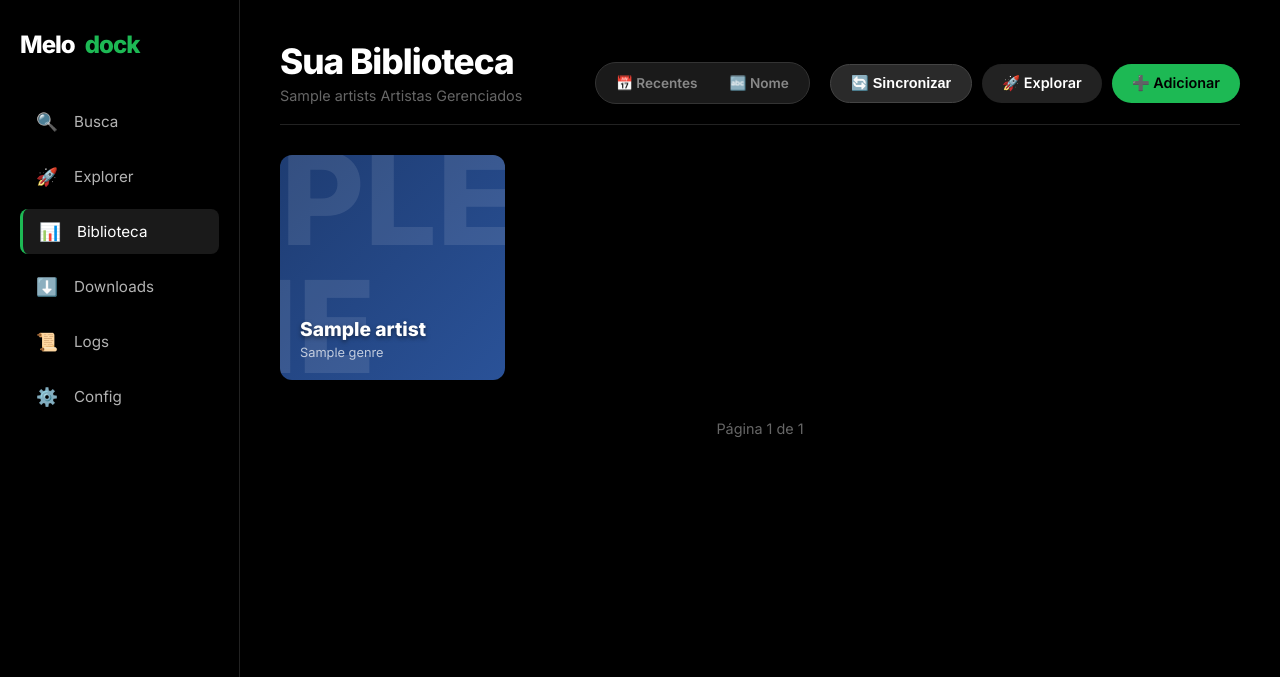
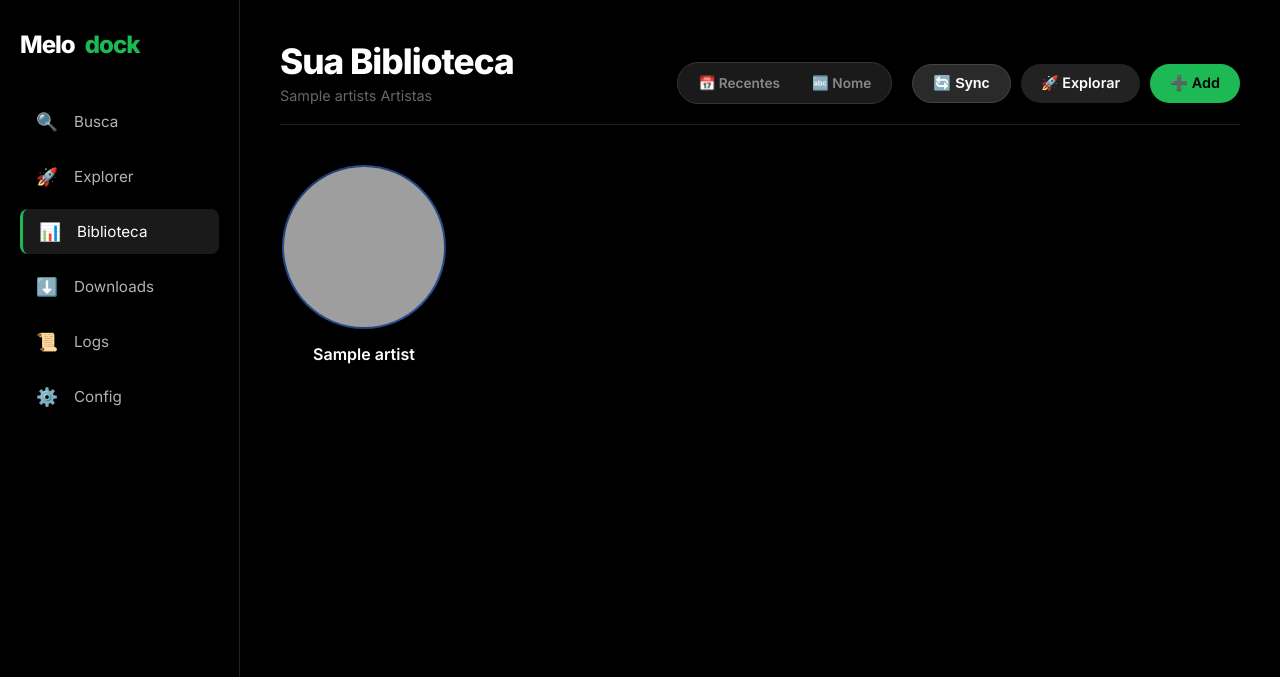
Before and after one commit to desilascarvalho/melodock, a Flask app: template app/templates/dashboard.html in a window 1280 px wide. Shown: the top 677 px of the page. Run offline with Flask 3, Linux system fonts and the light colour scheme; the template is opened without the code that fills it: most values are stand-ins (such as "Sample title", 1, 10 or a date in 2020); parts of the project's set-up code (start-up, migrations or seed data) failed here and were passed over; grey boxes are pictures that could not be loaded.

Commit message:
v5.2.8: Nova UI Circular, Correção de Imagens e Ajustes para Plex

```diff
--- a/app/templates/dashboard.html
+++ b/app/templates/dashboard.html
@@ -2,143 +2,132 @@
 {% block content %}
 
 <style>
-    /* Cabeçalho da Página */
-    .page-header {
-        display: flex;
-        justify-content: space-between;
-        align-items: flex-end;
-        margin-bottom: 30px;
-        padding-bottom: 20px;
-        border-bottom: 1px solid #222;
-        flex-wrap: wrap;
-        gap: 20px;
-    }
-
+    /* Cabeçalho */
+    .page-header { display: flex; justify-content: space-between; align-items: flex-end; margin-bottom: 40px; padding-bottom: 20px; border-bottom: 1px solid #222; flex-wrap: wrap; gap: 20px; }
     .page-title h1 { margin: 0; font-size: 2.2rem; letter-spacing: -1px; }
     .page-title p { color: #666; margin: 5px 0 0 0; font-size: 0.9rem; }
 
-    /* Área de Controles (Filtros e Botões) */
+    /* Controles */
     .controls-wrapper { display: flex; align-items: center; gap: 20px; }
-
-    /* Grupo de Filtros (Ordenação) */
-    .filter-group {
-        display: flex; background: #1a1a1a; padding: 4px;
-        border-radius: 50px; border: 1px solid #333;
-    }
-
-    .btn-filter {
-        padding: 8px 16px; border-radius: 50px; text-decoration: none;
-        font-size: 0.85rem; font-weight: 600; color: #888;
-        transition: 0.2s; display: flex; align-items: center; gap: 5px;
-    }
+    .filter-group { display: flex; background: #1a1a1a; padding: 4px; border-radius: 50px; border: 1px solid #333; }
+    .btn-filter { padding: 8px 16px; border-radius: 50px; text-decoration: none; font-size: 0.85rem; font-weight: 600; color: #888; transition: 0.2s; display: flex; align-items: center; gap: 5px; }
     .btn-filter:hover { color: white; }
-    .btn-filter.active { background: #333; color: white; box-shadow: 0 2px 5px rgba(0,0,0,0.2); }
+    .btn-filter.active { background: #333; color: white; }
     .arrow { font-size: 0.7rem; margin-left: 2px; }
 
-    /* Botões de Ação */
     .actions { display: flex; gap: 10px; }
-    .btn-action {
-        background: #222; color: white; border: none;
-        padding: 10px 20px; border-radius: 50px;
-        text-decoration: none; font-weight: 600; font-size: 0.9rem;
-        transition: 0.2s; cursor: pointer;
-        display: inline-flex; align-items: center; justify-content: center;
-    }
+    .btn-action { background: #222; color: white; border: none; padding: 10px 20px; border-radius: 50px; text-decoration: none; font-weight: 600; font-size: 0.9rem; transition: 0.2s; cursor: pointer; display: inline-flex; align-items: center; justify-content: center; }
     .btn-action:hover:not(:disabled) { background: #333; }
     .btn-action:disabled { opacity: 0.6; cursor: not-allowed; }
-
     .btn-primary { background: #1db954; color: black; }
     .btn-primary:hover { background: #1ed760; transform: scale(1.05); }
-
     .btn-sync { background: #2a2a2a; border: 1px solid #444; }
     .btn-sync:hover { border-color: #666; }
 
-    /* GRID DE ARTISTAS */
+    /* GRID CIRCULAR */
     .artist-grid {
         display: grid;
-        grid-template-columns: repeat(auto-fill, minmax(200px, 1fr));
-        gap: 20px;
+        grid-template-columns: repeat(auto-fill, minmax(160px, 1fr));
+        gap: 30px;
+        justify-items: center;
     }
 
-    .artist-card {
-        aspect-ratio: 1 / 1;
-        border-radius: 12px;
+    .artist-wrapper {
+        display: flex;
+        flex-direction: column;
+        align-items: center;
+        text-align: center;
+        width: 100%;
+        position: relative;
+    }
+
+    /* O Card agora é o Círculo */
+    .artist-circle {
+        width: 160px;
+        height: 160px;
+        border-radius: 50%;
         position: relative;
         overflow: hidden;
-        display: flex;
-        flex-direction: column;
-        justify-content: flex-end;
-        padding: 20px;
-        text-decoration: none;
+        margin-bottom: 15px;
+        background-color: #1a1a1a;
+        box-shadow: 0 5px 15px rgba(0,0,0,0.3);
         transition: transform 0.2s, box-shadow 0.2s;
-        background-color: #1a1a1a;
+        border: 2px solid transparent;
     }
 
-    .artist-card:hover {
-        transform: translateY(-5px);
-        box-shadow: 0 10px 20px rgba(0,0,0,0.3);
-        z-index: 2;
+    .artist-wrapper:hover .artist-circle {
+        transform: scale(1.05);
+        box-shadow: 0 10px 25px rgba(0,0,0,0.5);
+        border-color: #333;
     }
 
-    /* Link Invisível sobre o card */
-    .card-link-overlay {
-        position: absolute; top: 0; left: 0; width: 100%; height: 100%; z-index: 5;
+    /* Imagem do Artista */
+    .artist-img {
+        width: 100%;
+        height: 100%;
+        object-fit: cover;
+        display: block;
     }
 
-    /* Botão de Excluir (Mini) */
+    /* Overlay clicável invisível */
+    .card-link-overlay {
+        position: absolute; top: 0; left: 0; width: 100%; height: 100%; z-index: 10;
+    }
+
+    /* Fallback (Letra) se não tiver imagem */
+    .fallback-letter {
+        width: 100%; height: 100%;
+        display: flex; align-items: center; justify-content: center;
+        font-size: 4rem; font-weight: 800; color: rgba(255,255,255,0.3);
+    }
+
+    /* Botão de Excluir (Posicionado no canto do círculo) */
     .delete-form {
-        position: absolute; top: 10px; right: 10px; z-index: 20;
+        position: absolute; top: 0; right: 0; z-index: 20;
         opacity: 0; transition: opacity 0.2s;
     }
-    .artist-card:hover .delete-form { opacity: 1; }
+    .artist-wrapper:hover .delete-form { opacity: 1; }
 
     .btn-delete-mini {
         width: 28px; height: 28px; border-radius: 50%; border: none;
-        background: rgba(0,0,0,0.5); color: white; cursor: pointer;
+        background: #ff5252; color: white; cursor: pointer;
         display: flex; align-items: center; justify-content: center;
-        backdrop-filter: blur(4px); font-size: 14px; transition: 0.2s;
-    }
-    .btn-delete-mini:hover { background: #ff5252; transform: scale(1.1); }
-
-    /* Marca d'água (Letra) */
-    .watermark {
-        position: absolute; top: -20px; right: -10px;
-        font-size: 8rem; font-weight: 900; opacity: 0.1;
-        color: white; pointer-events: none; line-height: 1;
+        font-size: 14px; box-shadow: 0 2px 5px rgba(0,0,0,0.3);
     }
 
-    /* Texto do Artista */
+    /* Texto abaixo do círculo */
     .artist-name {
-        font-size: 1.2rem; font-weight: 700; color: white; margin: 0;
-        z-index: 10; text-shadow: 0 2px 4px rgba(0,0,0,0.5); line-height: 1.1;
-        pointer-events: none;
-    }
-
-    .artist-genre {
-        font-size: 0.8rem; color: rgba(255,255,255,0.7);
-        margin-top: 5px; z-index: 10; pointer-events: none;
+        font-size: 1rem;
+        font-weight: 600;
+        color: white;
+        margin: 0;
+        white-space: nowrap;
+        overflow: hidden;
+        text-overflow: ellipsis;
+        max-width: 100%;
+        z-index: 5;
     }
 
     /* Pílula de Status */
     .status-dot {
-        position: absolute; top: 15px; left: 15px; width: 10px; height: 10px;
-        border-radius: 50%; box-shadow: 0 0 5px rgba(0,0,0,0.5); z-index: 10;
+        position: absolute; bottom: 10px; right: 10px; width: 12px; height: 12px;
+        border-radius: 50%; border: 2px solid #121212; z-index: 15;
     }
     .status-ok { background-color: #1db954; }
     .status-sync { background-color: #2196f3; animation: pulse 1s infinite; }
     .status-err { background-color: #ff5252; }
 
-    @keyframes pulse { 0% { opacity: 1; } 50% { opacity: 0.5; } 100% { opacity: 1; } }
+    @keyframes pulse { 0% { transform: scale(0.9); } 50% { transform: scale(1.2); } 100% { transform: scale(0.9); } }
 
-    /* Gradientes */
-    .grad-0 { background: linear-gradient(135deg, #1e3c72 0%, #2a5298 100%); }
-    .grad-1 { background: linear-gradient(135deg, #833ab4 0%, #fd1d1d 100%); }
-    .grad-2 { background: linear-gradient(135deg, #11998e 0%, #38ef7d 100%); }
-    .grad-3 { background: linear-gradient(135deg, #ff9966 0%, #ff5e62 100%); }
-    .grad-4 { background: linear-gradient(135deg, #4b6cb7 0%, #182848 100%); }
-    .grad-5 { background: linear-gradient(135deg, #cb2d3e 0%, #ef473a 100%); }
-    .grad-6 { background: linear-gradient(135deg, #34e89e 0%, #0f3443 100%); }
-    .grad-7 { background: linear-gradient(135deg, #200122 0%, #6f0000 100%); }
+    /* Gradientes de Fallback */
+    .grad-0 { background: linear-gradient(135deg, #1e3c72, #2a5298); }
+    .grad-1 { background: linear-gradient(135deg, #833ab4, #fd1d1d); }
+    .grad-2 { background: linear-gradient(135deg, #11998e, #38ef7d); }
+    .grad-3 { background: linear-gradient(135deg, #ff9966, #ff5e62); }
+    .grad-4 { background: linear-gradient(135deg, #4b6cb7, #182848); }
+    .grad-5 { background: linear-gradient(135deg, #cb2d3e, #ef473a); }
+    .grad-6 { background: linear-gradient(135deg, #34e89e, #0f3443); }
+    .grad-7 { background: linear-gradient(135deg, #200122, #6f0000); }
 
     /* Paginação */
     .pagination { display: flex; justify-content: center; gap: 15px; margin-top: 40px; align-items: center; }
@@ -148,7 +137,7 @@
 <div class="page-header">
     <div class="page-title">
         <h1>Sua Biblioteca</h1>
-        <p>{{ stats.artists }} Artistas Gerenciados</p>
+        <p>{{ stats.artists }} Artistas</p>
     </div>
 
     <div class="controls-wrapper">
@@ -157,89 +146,76 @@
                class="btn-filter {% if 'date' in current_sort %}active{% endif %}">
                📅 Recentes
                {% if current_sort == 'date_desc' %}<span class="arrow">⬇</span>
-               {% elif current_sort == 'date_asc' %}<span class="arrow">⬆</span>
-               {% endif %}
+               {% elif current_sort == 'date_asc' %}<span class="arrow">⬆</span>{% endif %}
             </a>
-
             <a href="?sort={{ 'name_desc' if current_sort == 'name_asc' else 'name_asc' }}"
                class="btn-filter {% if 'name' in current_sort %}active{% endif %}">
                🔤 Nome
                {% if current_sort == 'name_asc' %}<span class="arrow">⬇</span>
-               {% elif current_sort == 'name_desc' %}<span class="arrow">⬆</span>
-               {% endif %}
+               {% elif current_sort == 'name_desc' %}<span class="arrow">⬆</span>{% endif %}
             </a>
         </div>
 
         <div class="actions">
-            <button onclick="syncLibrary()" class="btn-action btn-sync">
-                🔄 Sincronizar
-            </button>
+            <button onclick="syncLibrary()" class="btn-action btn-sync">🔄 Sync</button>
             <a href="/explorer" class="btn-action">🚀 Explorar</a>
-            <a href="/" class="btn-action btn-primary">➕ Adicionar</a>
+            <a href="/" class="btn-action btn-primary">➕ Add</a>
         </div>
     </div>
 </div>
 
 <div class="artist-grid">
     {% for artist in artists_list %}
-        <div class="artist-card grad-{{ loop.index0 % 8 }}">
-
+        <div class="artist-wrapper">
             <a href="/artist/{{ artist.name }}" class="card-link-overlay"></a>
 
-            {% if artist.visual_status == 'syncing' %}
-                <div class="status-dot status-sync" title="Baixando/Sincronizando"></div>
-            {% elif artist.visual_status == 'error' %}
-                <div class="status-dot status-err" title="Erro no download"></div>
-            {% endif %}
+            <div class="artist-circle grad-{{ loop.index0 % 8 }}">
+                <img src="/artist_image/{{ artist.name }}" class="artist-img"
+                     onerror="this.style.display='none'; this.nextElementSibling.style.display='flex';">
 
-            <form action="/delete_artist" method="POST" class="delete-form" onsubmit="return confirm('Tem certeza que deseja excluir {{ artist.name }}?');">
-                <input type="hidden" name="artist_name" value="{{ artist.name }}">
-                <button type="submit" class="btn-delete-mini" title="Excluir Artista">✕</button>
-            </form>
+                <div class="fallback-letter" style="display: none;">
+                    {{ artist.name[0] | upper }}
+                </div>
 
-            <span class="watermark">{{ artist.name[0] | upper }}</span>
+                {% if artist.visual_status == 'syncing' %}
+                    <div class="status-dot status-sync" title="Sincronizando"></div>
+                {% elif artist.visual_status == 'error' %}
+                    <div class="status-dot status-err" title="Erro"></div>
+                {% endif %}
+            </div>
 
             <h3 class="artist-name">{{ artist.name }}</h3>
-            <span class="artist-genre">{{ artist.genre or 'Música' }}</span>
+
+            <form action="/delete_artist" method="POST" class="delete-form" onsubmit="return confirm('Excluir {{ artist.name }}?');">
+                <input type="hidden" name="artist_name" value="{{ artist.name }}">
+                <button type="submit" class="btn-delete-mini" title="Excluir">✕</button>
+            </form>
         </div>
     {% endfor %}
 </div>
 
+{% if total_pages > 1 %}
 <div class="pagination">
     {% if current_page > 1 %}
-        <a href="?page={{ current_page - 1 }}&sort={{ current_sort }}" class="btn-action">⬅ Anterior</a>
+        <a href="?page={{ current_page - 1 }}&sort={{ current_sort }}" class="btn-action">⬅</a>
     {% endif %}
-
-    <span class="page-info">Página {{ current_page }} de {{ total_pages }}</span>
-
+    <span class="page-info">{{ current_page }} / {{ total_pages }}</span>
     {% if current_page < total_pages %}
-        <a href="?page={{ current_page + 1 }}&sort={{ current_sort }}" class="btn-action">Próxima ➡</a>
+        <a href="?page={{ current_page + 1 }}&sort={{ current_sort }}" class="btn-action">➡</a>
     {% endif %}
 </div>
+{% endif %}
 
 <script>
 function syncLibrary() {
-    if(!confirm("Isso vai verificar novos lançamentos para TODOS os artistas da sua biblioteca.\n\nO processo roda em segundo plano. Deseja continuar?")) return;
-
+    if(!confirm("Iniciar sincronização de todos os artistas?")) return;
     const btn = document.querySelector('.btn-sync');
-    const originalText = btn.innerText;
-
-    btn.disabled = true;
-    btn.innerText = "⏳ Iniciando...";
-
+    const txt = btn.innerText;
+    btn.disabled = true; btn.innerText = "⏳";
     fetch('/api/sync_library', { method: 'POST' })
         .then(r => r.json())
-        .then(data => {
-            alert(data.message);
-            btn.innerText = originalText;
-            btn.disabled = false;
-            window.location.reload(); // Recarrega para ver status
-        })
-        .catch(err => {
-            alert("Erro: " + err);
-            btn.innerText = originalText;
-            btn.disabled = false;
-        });
+        .then(d => { alert(d.message); btn.innerText = txt; btn.disabled = false; window.location.reload(); })
+        .catch(e => { alert("Erro: " + e); btn.innerText = txt; btn.disabled = false; });
 }
 </script>
 
```
Also changed, not shown: app/services/downloader.py (+49 -21 lines), CHANGELOG.md (added).
